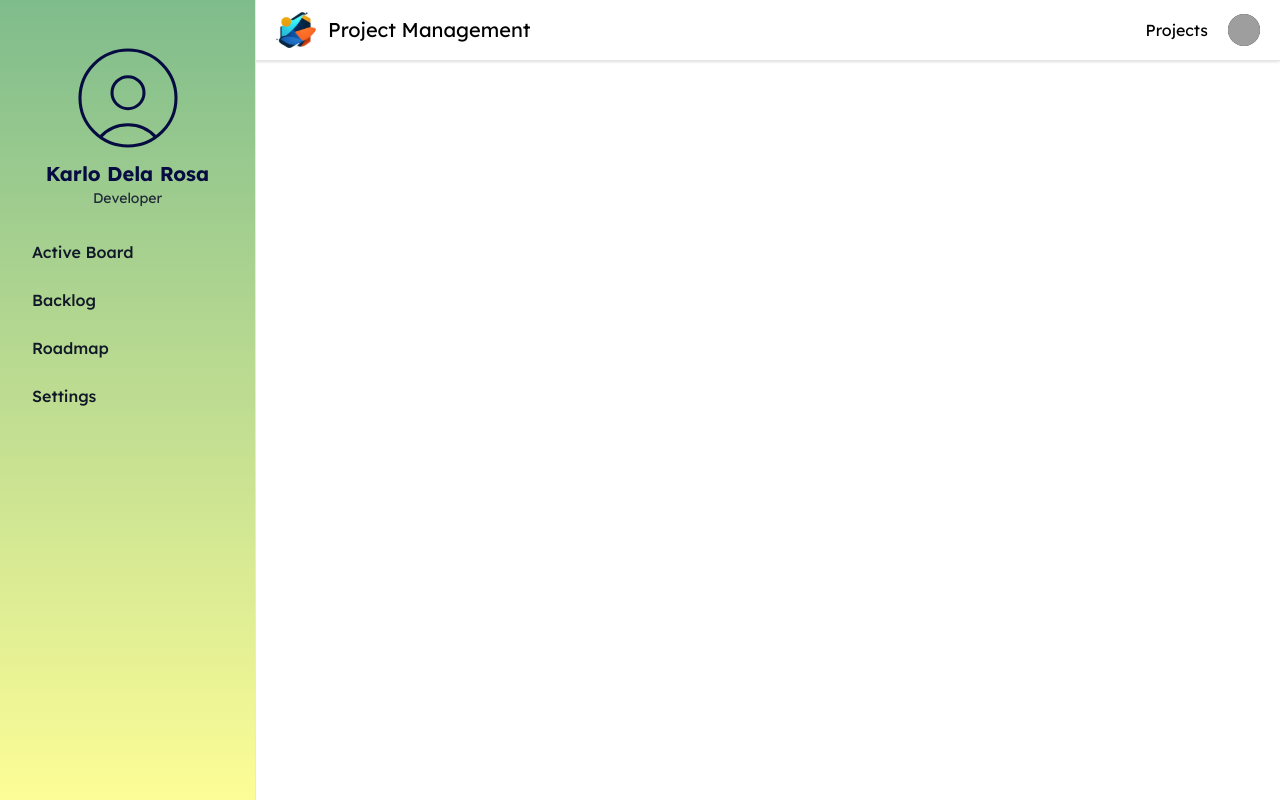
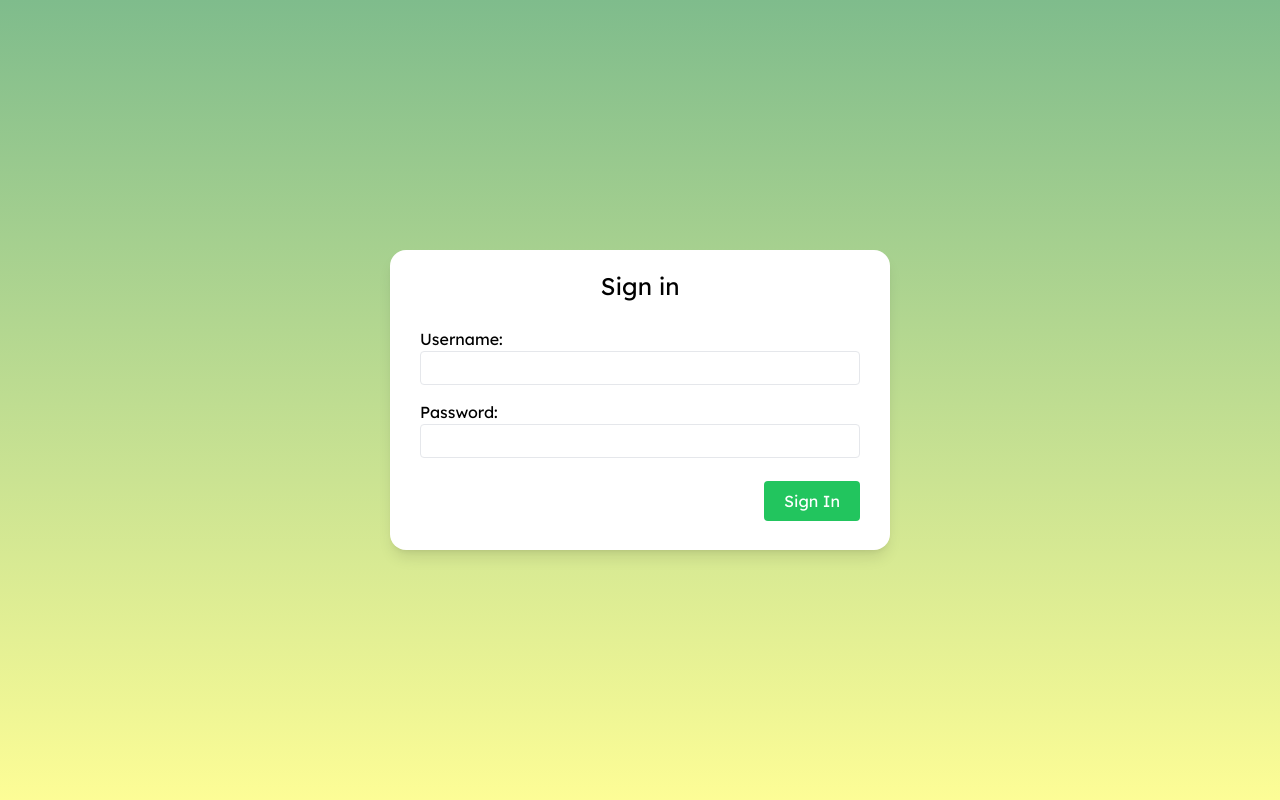
Before and after one commit to karlodelarosa/sprint-board, a Vue app: page /sign-in in a window 1280 px wide. Built offline with nearby package versions, Linux system fonts and the light colour scheme; grey boxes are pictures that could not be loaded.

Commit message:
Added sign in design page

```diff
--- a/src/App.vue
+++ b/src/App.vue
@@ -4,11 +4,9 @@ import BaseLayout from './components/layout/BaseLayout.vue'
 </script>
 
 <template>
-  <BaseLayout>
-    <RouterView v-slot="{ Component }">
-      <transition appear enter-active-class="animate__animated animate__fadeIn">
-          <component :is="Component"></component>
-        </transition>
-    </RouterView>
-  </BaseLayout>
+  <RouterView v-slot="{ Component }">
+    <transition appear enter-active-class="animate__animated animate__fadeIn">
+      <component :is="Component"></component>
+    </transition>
+  </RouterView>
 </template>
--- a/src/router/index.ts
+++ b/src/router/index.ts
@@ -5,6 +5,7 @@ import ProjectView from '../views/ProjectView.vue'
 import RoadmapView from '../views/RoadmapView.vue'
 import SettingView from '../views/SettingView.vue'
 import BacklogTasksView from '../views/BacklogTasksView.vue'
+import SignInView from '../views/SignInView.vue'
 
 const router = createRouter({
   history: createWebHistory(import.meta.env.BASE_URL),
@@ -39,6 +40,11 @@ const router = createRouter({
       name: 'backlog',
       component: BacklogTasksView
     },
+    {
+      path: '/sign-in',
+      name: 'sign_in',
+      component: SignInView
+    },
   ]
 })
 
--- a/src/views/ActiveBoardView.vue
+++ b/src/views/ActiveBoardView.vue
@@ -1,6 +1,7 @@
 <script setup lang="ts">
 import { ref } from 'vue'
 import { TASK_STATUS } from '@/js/BaseConstant'
+import BaseLayout from '@/components/layout/BaseLayout.vue'
 
 const openTicket = ref(false)
 const toggleModal = (status: boolean) => {
@@ -11,6 +12,7 @@ const openDropdown = ref(false)
 </script>
 
 <template>
+  <BaseLayout>
   <div class="px-4">
     <section class="flex flex-row items-center justify-between mb-10">
       <div>
@@ -122,6 +124,7 @@ const openDropdown = ref(false)
     </div>
   </section>
 </div>
+</BaseLayout>
 
 <Transition appear enter-active-class="animate__animated animate__slideInRight" leave-active-class="animate__animated animate__slideOutRight">
   <div v-if="openTicket" class="bg-white pt-[100px] px-[30px] h-screen w-1/4 fixed bottom-0 right-0 shadow-xl border border-gray-300 z-10">
@@ -170,4 +173,5 @@ const openDropdown = ref(false)
     </div>
   </div>
 </Transition>
+
 </template>
--- /dev/null
+++ b/src/views/SignInView.vue
@@ -0,0 +1,21 @@
+<template>
+  <div class="w-full h-screen bg-gradient-to-b from-primary-1 to-primary-2 flex items-center justify-center">
+    <div class="w-[500px] h-[300px] bg-white rounded-2xl py-5 px-[30px] shadow-lg">
+      <form action="">
+        <h2 class="text-center text-2xl mb-[25px]">Sign in</h2>
+        <div class="flex flex-col gap-[15px]">
+          <div>
+            <label for="">Username:</label>
+            <input type="text" class="rounded w-full border border-gray-200 py-1 px-2" >
+          </div>
+          <div class="mb-2">
+            <label for="">Password:</label>
+            <input type="text" class="rounded w-full border border-gray-200 py-1 px-2">
+          </div>
+
+          <button class="w-fit bg-green-500 px-5 py-2 ml-auto rounded text-white">Sign In</button>
+        </div>
+      </form>
+    </div>
+  </div>
+</template>
```
